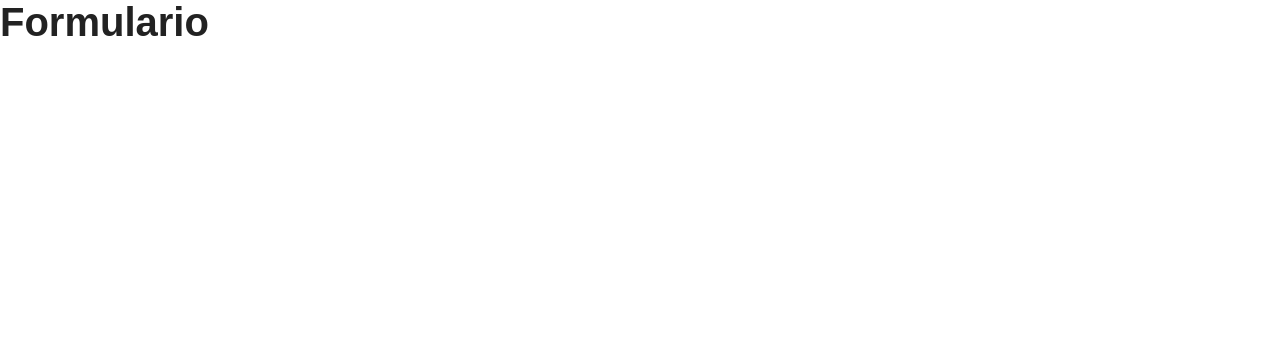
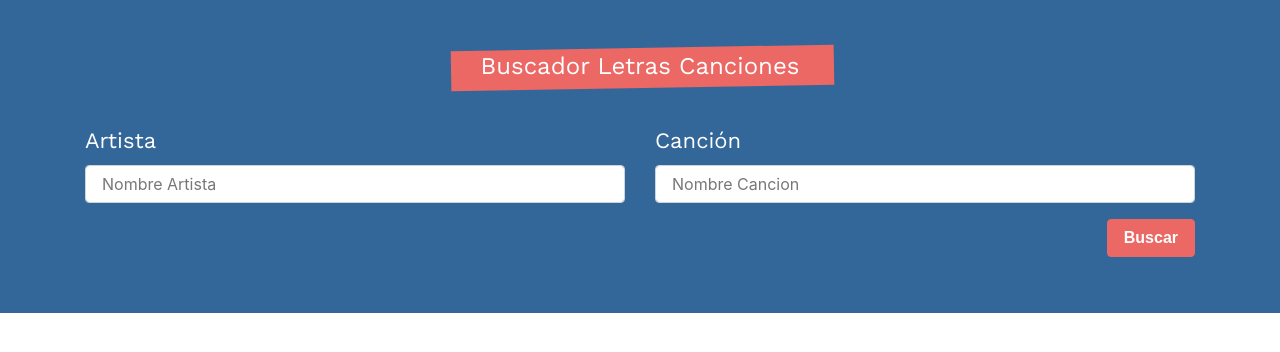
Before and after one commit to Jackeline1410/Letras, a React (Create React App) app: page / in a window 1280 px wide. Shown: the top 352 px of the page. Built offline with nearby package versions, Linux system fonts and the light colour scheme; a web font is replaced by a local one.

Commit message:
Creando el formulario

```diff
--- a/src/components/Formulario.js
+++ b/src/components/Formulario.js
@@ -1,7 +1,53 @@
 import React from 'react';
 
 const Formulario = () => {
-    return ( <h1>Formulario</h1> );
+    return (
+        <div className="bg-info">
+            <div className="container">
+                <div className="row">
+                    <form
+                    className="col card text-white bg-transparent mb-5 pt-5 pb-2"
+                    >
+                        <fieldset>
+                            <legend className="text-center">Buscador Letras Canciones</legend>
+                            <div className="row">
+                                <div className="col-md-6">
+                                    <div className="form-group">
+                                        <label>Artista</label>
+                                        <input
+                                            type="text"
+                                            className="form-control"
+                                            name="artista"
+                                            placeholder="Nombre Artista"
+                                        />
+                                    </div>
+
+                                </div>
+                                <div className="col-md-6">
+                                    <div className="form-group">
+                                        <label>Canción</label>
+                                        <input
+                                            type="text"
+                                            className="form-control"
+                                            name="cancion"
+                                            placeholder="Nombre Cancion"
+                                        />
+                                    </div>
+                                </div>
+                            </div>
+                            <button
+                                type="submit"
+                                className="btn btn-primary float-right"
+                            >Buscar</button>
+
+                        </fieldset>
+
+                    </form>
+                </div>
+            </div>
+        </div>
+
+    );
 }
 
 export default Formulario;
--- a/src/index.css
+++ b/src/index.css
@@ -7,8 +7,6 @@
   -webkit-font-smoothing: antialiased;
   -moz-osx-font-smoothing: grayscale;
 }
-
-
 
 label {
   font-family: 'Work Sans', sans-serif;
```
